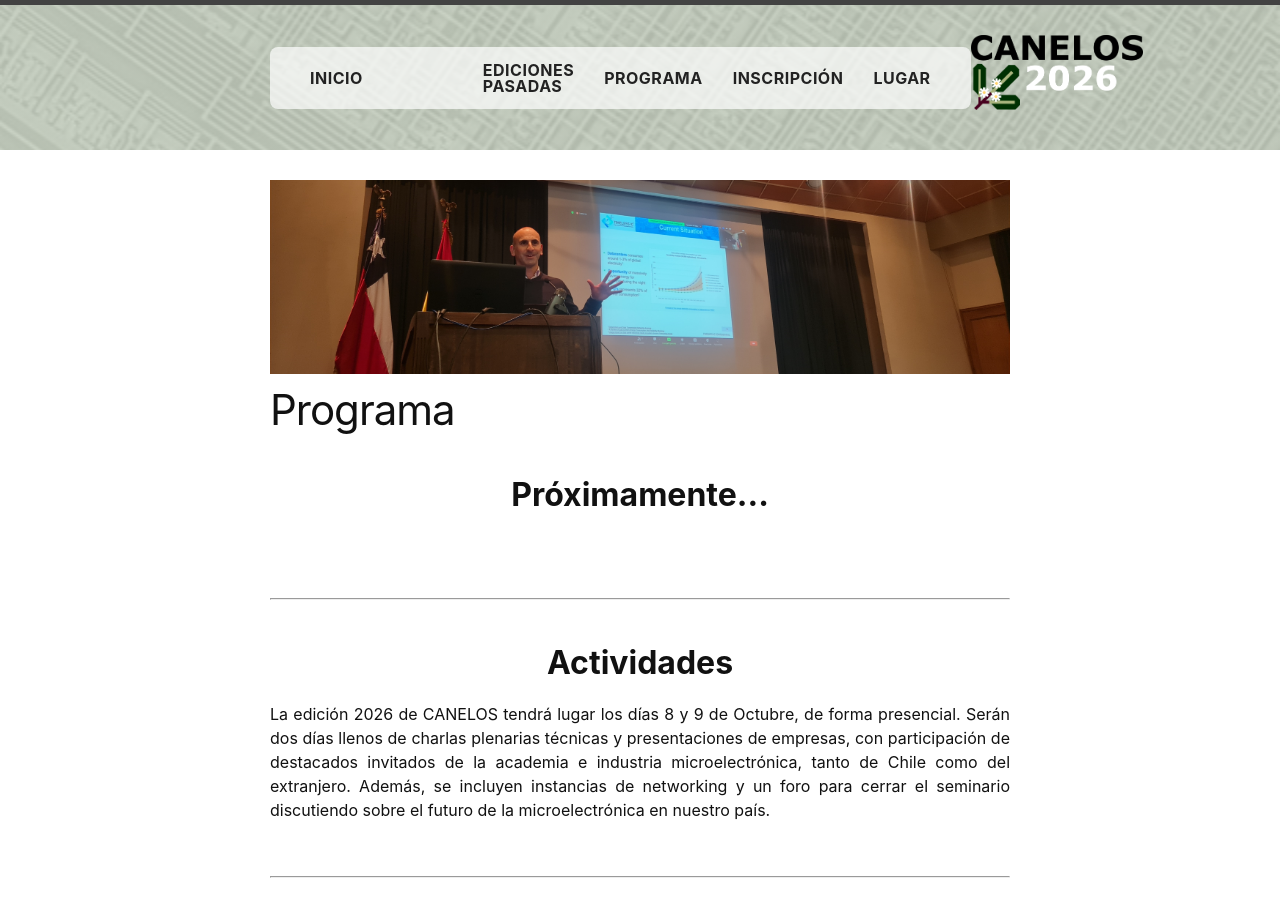
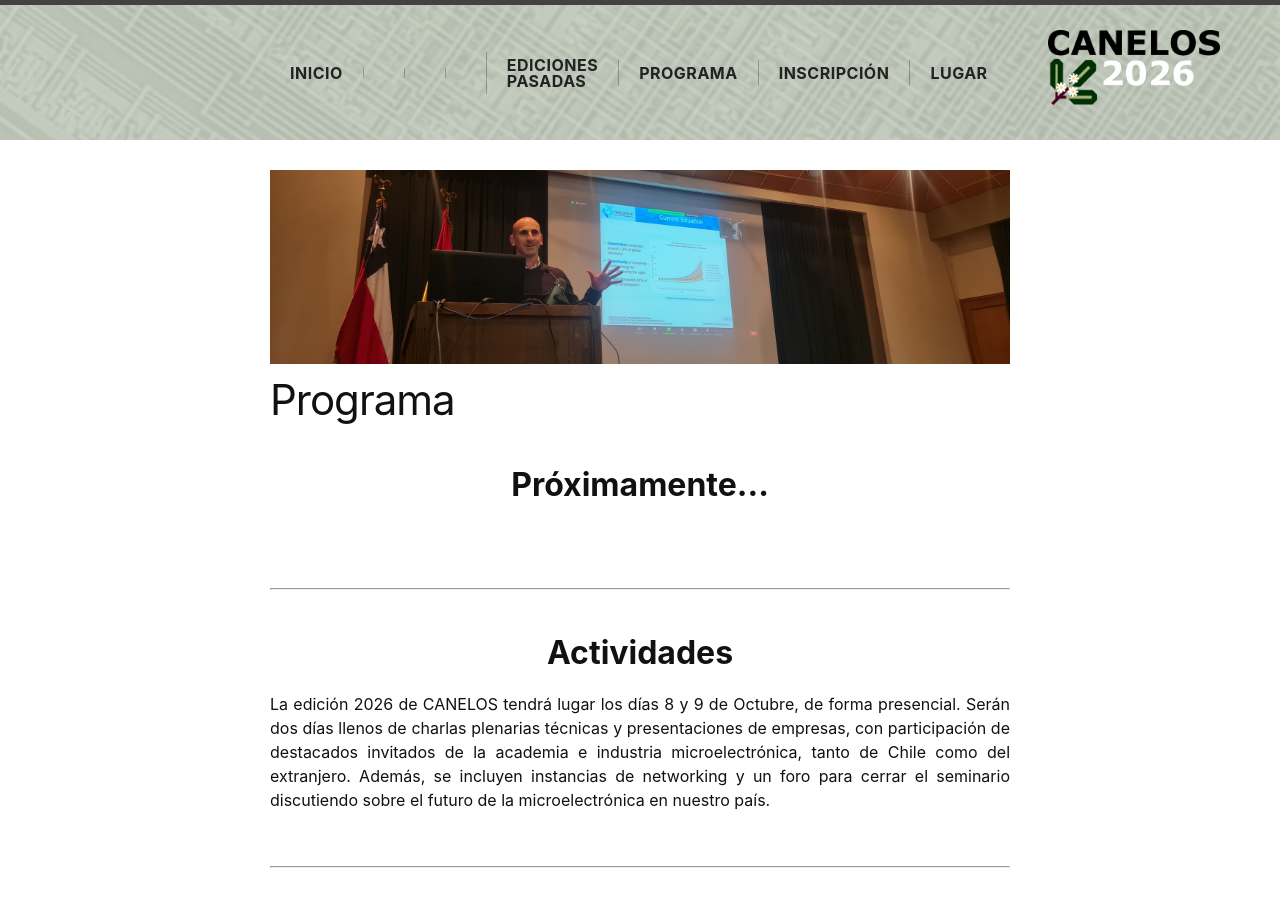
Before and after one commit to ChipUSM/CANELOS, a Jekyll site: the page built from program.md, in a window 1280 px wide. Shown: the top 916 px of the page. Built offline with Jekyll 4.4.1, drawn with Linux system fonts in a browser that asks for light colours.

Commit message:
Update header.html
test de header...

```diff
--- a/_includes/header.html
+++ b/_includes/header.html
@@ -13,7 +13,7 @@
          flex-direction: row;
          justify-content: space-between;
          align-items: center;
-         padding: 15px 20px;
+         padding: 10px 20px; /* Reduje el padding vertical para hacerlo más delgado */
        ">
     {%- assign default_paths = site.pages | map: "path" -%}
     {%- assign page_paths = site.header_pages | default: default_paths -%}
@@ -33,26 +33,23 @@
              style="
                display: flex;
                align-items: center;
-               background-color: rgba(255, 255, 255, 0.7); /* Fondo unificado translúcido */
-               border-radius: 8px; /* Bordes ligeramente redondeados de toda la barra */
-               padding: 5px 25px; /* Espaciado interno de la barra */
              ">
 
-          <a class="page-link" href="{{ '/' | relative_url }}" style="color: #222222; font-weight: 700; text-transform: uppercase; letter-spacing: 0.5px; text-decoration: none; padding: 10px 15px; margin: 0; line-height: 1;">Inicio</a>
+          <a class="page-link" href="{{ '/' | relative_url }}" style="color: #222222; font-weight: 700; text-transform: uppercase; letter-spacing: 0.5px; text-decoration: none; padding: 5px 20px; margin: 0; line-height: 1;">Inicio</a>
 
           {%- for path in page_paths -%}
             {%- assign my_page = site.pages | where: "path", path | first -%}
             {%- if my_page.short_title -%}
-				<a class="page-link" href="{{ my_page.url | relative_url }}" style="color: #222222; font-weight: 700; text-transform: uppercase; letter-spacing: 0.5px; text-decoration: none; padding: 10px 15px; margin: 0; line-height: 1;">{{ my_page.short_title | escape }}</a>
+				<a class="page-link" href="{{ my_page.url | relative_url }}" style="color: #222222; font-weight: 700; text-transform: uppercase; letter-spacing: 0.5px; text-decoration: none; padding: 5px 20px; margin: 0; line-height: 1; border-left: 1px solid rgba(34, 34, 34, 0.3);">{{ my_page.short_title | escape }}</a>
 			{%- else if my_page.title -%}
-				<a class="page-link" href="{{ my_page.url | relative_url }}" style="color: #222222; font-weight: 700; text-transform: uppercase; letter-spacing: 0.5px; text-decoration: none; padding: 10px 15px; margin: 0; line-height: 1;">{{ my_page.title | escape }}</a>
+				<a class="page-link" href="{{ my_page.url | relative_url }}" style="color: #222222; font-weight: 700; text-transform: uppercase; letter-spacing: 0.5px; text-decoration: none; padding: 5px 20px; margin: 0; line-height: 1; border-left: 1px solid rgba(34, 34, 34, 0.3);">{{ my_page.title | escape }}</a>
             {%- endif -%}
           {%- endfor -%}
         </div>
       </nav>
     {%- endif -%}
 
-    <a class="site-title" rel="author" href="{{ '/' | relative_url }}" style="margin-left: auto; display: flex; align-items: center; text-decoration: none;">
+    <a class="site-title" rel="author" href="{{ '/' | relative_url }}" style="margin-left: auto; padding-left: 40px; display: flex; align-items: center; text-decoration: none;">
 		<img src="{{ site.baseurl}}/assets/img/canelos_web_logo_2026.png" alt="CANELOS" style="height: 75px; width: auto; max-width: none;">
 	</a>
   </div>
```
